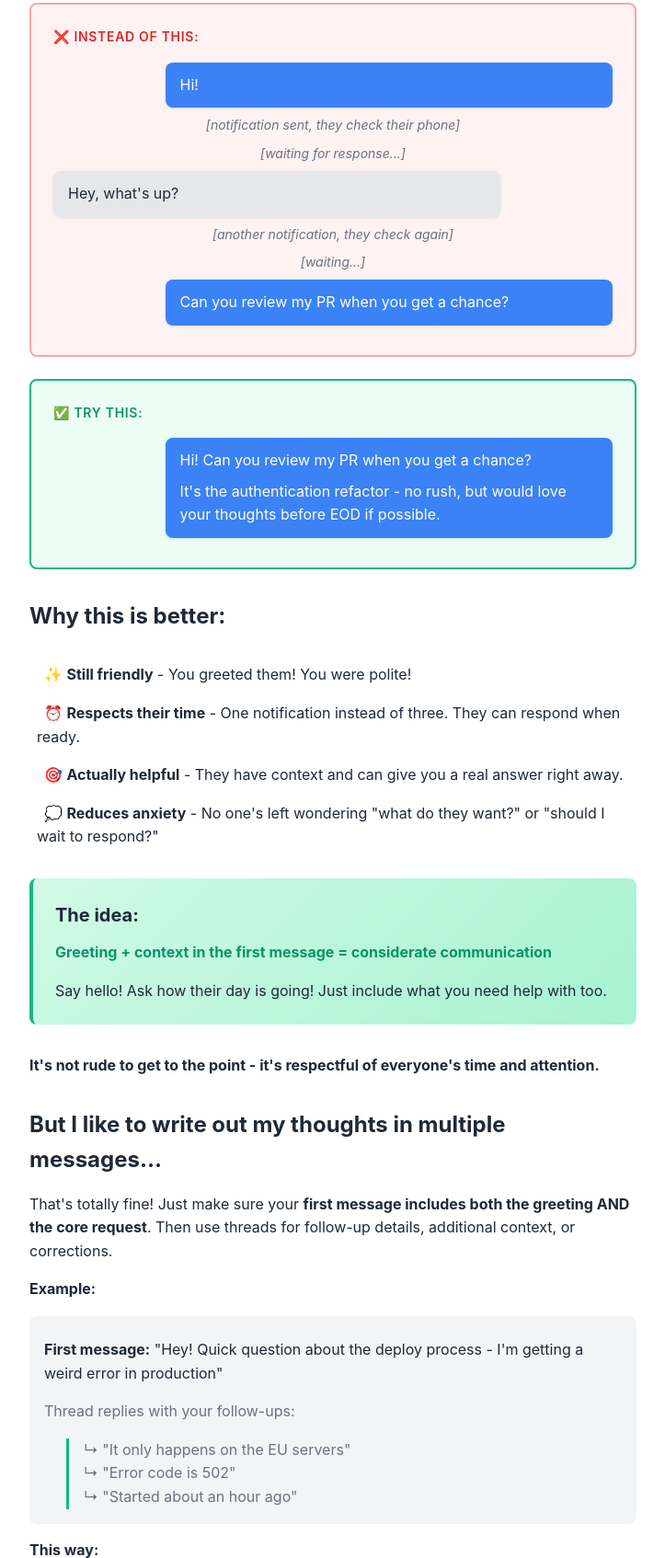
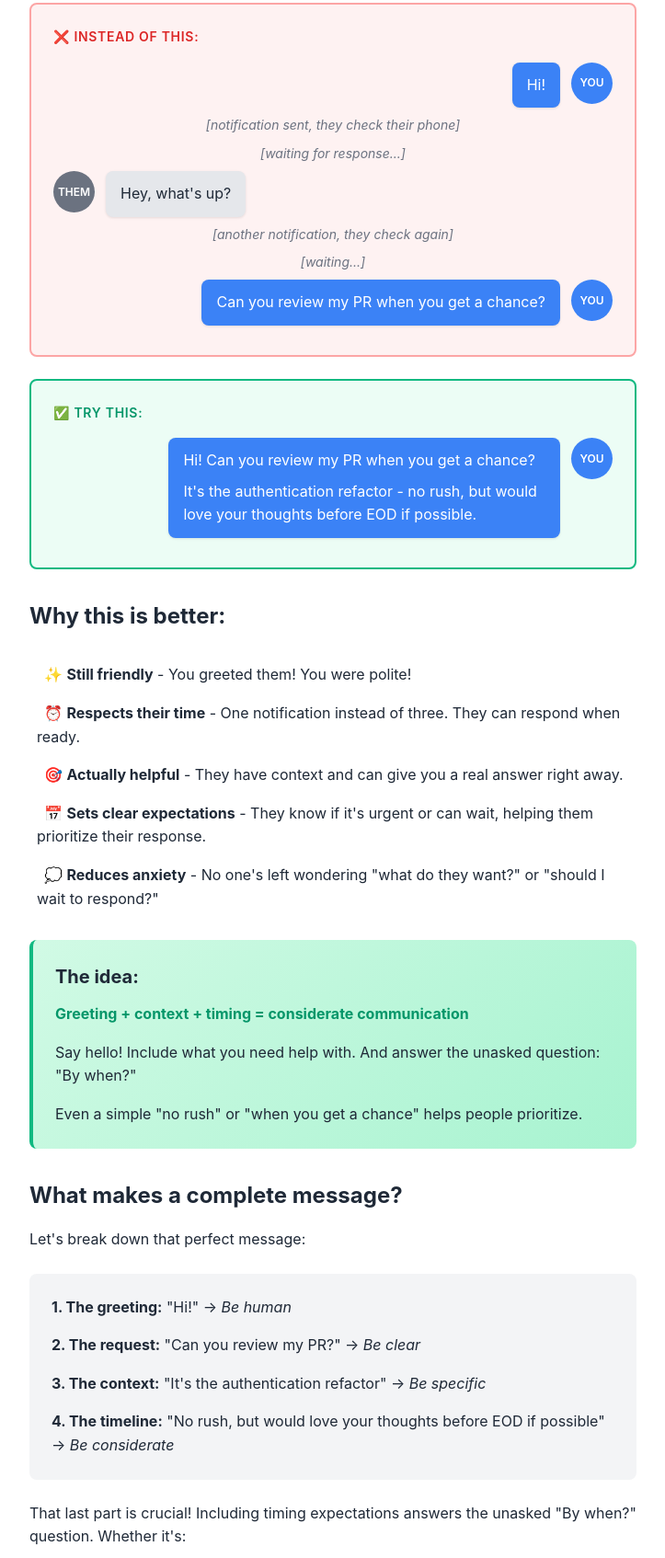
Before and after one commit to darinc/yestohello.com, a plain HTML site: page index.html in a window 1280 px wide. Shown: the part 484-2178 px from the top of the page at 92% size, without its empty margins (278-1001 px from the left). Drawn offline with Linux system fonts and the light colour scheme.

Commit message:
add timing, add bubbles

```diff
--- a/index.html
+++ b/index.html
@@ -167,24 +167,55 @@
             color: var(--primary-dark);
         }
 
+        .message-container {
+            display: flex;
+            align-items: flex-start;
+            margin: 0.5rem 0;
+            gap: 0.75rem;
+        }
+
+        .message-container.you {
+            flex-direction: row-reverse;
+        }
+
+        .avatar {
+            width: 45px;
+            height: 45px;
+            border-radius: 50%;
+            flex-shrink: 0;
+            display: flex;
+            align-items: center;
+            justify-content: center;
+            font-weight: 600;
+            font-size: 0.75rem;
+        }
+
+        .avatar.you {
+            background: #3b82f6;
+            color: white;
+        }
+
+        .avatar.them {
+            background: #6b7280;
+            color: white;
+        }
+
         .message {
             background: white;
             padding: 0.75rem 1rem;
             border-radius: 8px;
-            margin: 0.5rem 0;
             box-shadow: 0 1px 3px var(--shadow);
+            max-width: 70%;
         }
 
         .message.you {
             background: #3b82f6;
             color: white;
-            margin-left: 20%;
         }
 
         .message.them {
             background: #e5e7eb;
             color: var(--text);
-            margin-right: 20%;
         }
 
         .message-meta {
@@ -293,10 +324,14 @@
                 padding: 20px 10px;
             }
 
-            .message.you,
-            .message.them {
-                margin-left: 0;
-                margin-right: 0;
+            .message {
+                max-width: 85%;
+            }
+
+            .avatar {
+                width: 40px;
+                height: 40px;
+                font-size: 0.7rem;
             }
         }
 
@@ -364,26 +399,38 @@
         <div class="comparison">
             <div class="comparison-box bad">
                 <span class="comparison-label">❌ Instead of this:</span>
+                <div class="message-container you">
+                    <div class="avatar you">YOU</div>
                     <div class="message you">
                         <div>Hi!</div>
                     </div>
+                </div>
                 <div class="waiting">[notification sent, they check their phone]</div>
                 <div class="waiting">[waiting for response...]</div>
+                <div class="message-container them">
+                    <div class="avatar them">THEM</div>
                     <div class="message them">
                         <div>Hey, what's up?</div>
                     </div>
+                </div>
                 <div class="waiting">[another notification, they check again]</div>
                 <div class="waiting">[waiting...]</div>
+                <div class="message-container you">
+                    <div class="avatar you">YOU</div>
                     <div class="message you">
                         <div>Can you review my PR when you get a chance?</div>
+                    </div>
                 </div>
             </div>
 
             <div class="comparison-box good">
                 <span class="comparison-label">✅ Try this:</span>
+                <div class="message-container you">
+                    <div class="avatar you">YOU</div>
                     <div class="message you">
                         <div>Hi! Can you review my PR when you get a chance?</div>
                         <div style="margin-top: 0.5rem;">It's the authentication refactor - no rush, but would love your thoughts before EOD if possible.</div>
+                    </div>
                 </div>
             </div>
         </div>
@@ -393,24 +440,43 @@
             <p class="benefit">✨ <strong>Still friendly</strong> - You greeted them! You were polite!</p>
             <p class="benefit">⏰ <strong>Respects their time</strong> - One notification instead of three. They can respond when ready.</p>
             <p class="benefit">🎯 <strong>Actually helpful</strong> - They have context and can give you a real answer right away.</p>
+            <p class="benefit">📅 <strong>Sets clear expectations</strong> - They know if it's urgent or can wait, helping them prioritize their response.</p>
             <p class="benefit">💭 <strong>Reduces anxiety</strong> - No one's left wondering "what do they want?" or "should I wait to respond?"</p>
         </div>
 
         <div class="highlight">
             <h3 style="margin-top: 0;">The idea:</h3>
-            <p><strong>Greeting + context in the first message = considerate communication</strong></p>
-            <p style="margin-bottom: 0;">Say hello! Ask how their day is going! Just include what you need help with too.</p>
+            <p><strong>Greeting + context + timing = considerate communication</strong></p>
+            <p>Say hello! Include what you need help with. And answer the unasked question: "By when?"</p>
+            <p style="margin-bottom: 0;">Even a simple "no rush" or "when you get a chance" helps people prioritize.</p>
         </div>
+
+        <h2>What makes a complete message?</h2>
+        <p>Let's break down that perfect message:</p>
+        <div style="background: var(--code-bg); padding: 1.5rem; border-radius: 8px; margin: 1.5rem 0;">
+            <p style="margin-bottom: 1rem;"><strong>1. The greeting:</strong> "Hi!" → <em>Be human</em></p>
+            <p style="margin-bottom: 1rem;"><strong>2. The request:</strong> "Can you review my PR?" → <em>Be clear</em></p>
+            <p style="margin-bottom: 1rem;"><strong>3. The context:</strong> "It's the authentication refactor" → <em>Be specific</em></p>
+            <p style="margin-bottom: 0;"><strong>4. The timeline:</strong> "No rush, but would love your thoughts before EOD if possible" → <em>Be considerate</em></p>
+        </div>
+        <p>That last part is crucial! Including timing expectations answers the unasked "By when?" question. Whether it's:</p>
+        <ul style="margin-left: 1.5rem; margin-bottom: 1rem;">
+            <li>"when you get a chance" (low priority)</li>
+            <li>"by EOD if possible" (today, but flexible)</li>
+            <li>"urgent - customer is waiting" (drop everything)</li>
+            <li>"no rush" (truly whenever)</li>
+        </ul>
+        <p>This helps the recipient manage their time and reduces the need for follow-up messages about urgency.</p>
 
         <p><strong>It's not rude to get to the point - it's respectful of everyone's time and attention.</strong></p>
 
-        <h2>But I like to write out my thoughts in multiple messages...</h2>
+        <h2>But I usually write multiple messages...</h2>
         <p>That's totally fine! Just make sure your <strong>first message includes both the greeting AND the core request</strong>. Then use threads for follow-up details, additional context, or corrections.</p>
 
         <p><strong>Example:</strong></p>
         <div class="thread-example">
             <div class="thread-message">
-                <strong>First message:</strong> "Hey! Quick question about the deploy process - I'm getting a weird error in production"
+                <strong>First message:</strong> "Hey! Quick question about the deploy process - I'm getting a weird error in production (need to deploy by 3pm)"
             </div>
             <div style="margin: 1rem 0; color: var(--text-light);">Thread replies with your follow-ups:</div>
             <div class="thread-reply">↳ "It only happens on the EU servers"</div>
```
Lines whose indentation alone changed are shown as unchanged.
